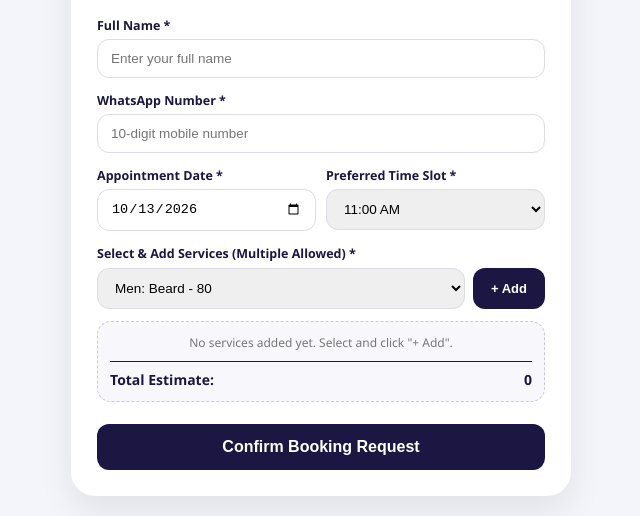
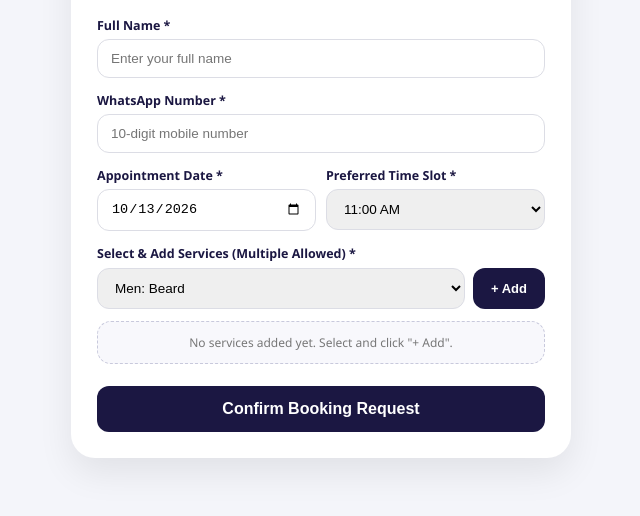
Before and after one commit to schnsharma31-alt/sakshi-salon-server, a website: page public/book.html in a window 1280 px wide. Shown: the part 298-814 px from the top of the page, without its empty margins (319-959 px from the left). Drawn offline with Linux system fonts and the light colour scheme.

Commit message:
Hide service prices from online booking portal

```diff
--- a/public/book.html
+++ b/public/book.html
@@ -9,26 +9,8 @@
     body { font-family: 'Segoe UI', Tahoma, Geneva, Verdana, sans-serif; background: #f4f5fa; margin: 0; padding: 20px; display: flex; justify-content: center; }
     .card { background: #fff; max-width: 500px; width: 100%; border-radius: 24px; padding: 26px; box-shadow: 0 15px 35px rgba(0,0,0,0.08); }
     .header { text-align: center; border-bottom: 2px solid #1B1742; padding-bottom: 16px; margin-bottom: 20px; }
-    .logo-badge {
-      width: 150px;
-      height: 150px;
-      border-radius: 50%;
-      background: #1B1742;
-      border: 4px solid #E5B842;
-      display: inline-flex;
-      align-items: center;
-      justify-content: center;
-      padding: 4px;
-      box-shadow: 0 8px 22px rgba(0,0,0,0.28);
-      margin-bottom: 12px;
-      overflow: hidden;
-    }
-    .logo-badge img {
-      width: 125%;
-      height: 125%;
-      object-fit: contain;
-      border-radius: 50%;
-    }
+    .logo-badge { width: 150px; height: 150px; border-radius: 50%; background: #1B1742; border: 4px solid #E5B842; display: inline-flex; align-items: center; justify-content: center; padding: 4px; box-shadow: 0 8px 22px rgba(0,0,0,0.28); margin-bottom: 12px; overflow: hidden; }
+    .logo-badge img { width: 125%; height: 125%; object-fit: contain; border-radius: 50%; }
     .title { color: #1B1742; font-size: 20px; font-weight: bold; margin: 4px 0 2px 0; }
     .sub { color: #666; font-size: 11.5px; margin: 2px 0; }
     label { font-size: 12.5px; font-weight: 600; color: #1B1742; display: block; margin-top: 14px; margin-bottom: 5px; }
@@ -40,8 +22,7 @@
     .cart-item { display: flex; align-items: center; justify-content: space-between; padding: 8px 0; border-bottom: 1px solid #ebebf2; font-size: 13px; }
     .cart-item:last-child { border-bottom: none; }
     .qty-ctrl { display: flex; align-items: center; gap: 8px; }
-    .qty-btn { width: 26px; height: 26px; border-radius: 6px; border: 1px solid #ccc; background: #fff; cursor: pointer; font-weight: bold; }
-    .total-bar { display: flex; justify-content: space-between; font-weight: bold; margin-top: 10px; padding-top: 8px; border-top: 1.5px solid #1B1742; font-size: 14px; color: #1B1742; }
+    .qty-btn { width: 28px; height: 28px; border-radius: 6px; border: 1px solid #ccc; background: #fff; cursor: pointer; font-weight: bold; font-size: 15px; }
     .btn-submit { margin-top: 22px; width: 100%; background: #1B1742; color: #fff; border: none; padding: 14px; border-radius: 12px; font-size: 16px; font-weight: bold; cursor: pointer; }
     .btn-submit:hover { background: #2a2560; }
     .success-box { display: none; text-align: center; padding: 30px 10px; }
@@ -92,59 +73,59 @@
       <div class="service-add-row">
         <select id="serviceSelector">
           <optgroup label="Men's Grooming">
-            <option value="Men: Beard" data-price="80">Men: Beard - 80</option>
-            <option value="Men: Clean Shave" data-price="60">Men: Clean Shave - 60</option>
-            <option value="Men: Haircut" data-price="120">Men: Haircut - 120</option>
-            <option value="Men: Head Wash" data-price="50">Men: Head Wash - 50</option>
-            <option value="Men: Treatment Hair Wash" data-price="100">Men: Treatment Hair Wash - 100</option>
-            <option value="Men: Head Massage" data-price="150">Men: Head Massage - 150</option>
-            <option value="Men: Hair Setting" data-price="50">Men: Hair Setting - 50</option>
+            <option value="Men: Beard">Men: Beard</option>
+            <option value="Men: Clean Shave">Men: Clean Shave</option>
+            <option value="Men: Haircut">Men: Haircut</option>
+            <option value="Men: Head Wash">Men: Head Wash</option>
+            <option value="Men: Treatment Hair Wash">Men: Treatment Hair Wash</option>
+            <option value="Men: Head Massage">Men: Head Massage</option>
+            <option value="Men: Hair Setting">Men: Hair Setting</option>
           </optgroup>
           <optgroup label="Waxing & Threading">
-            <option value="Threading" data-price="30">Threading - 30</option>
-            <option value="Upperlips" data-price="20">Upperlips - 20</option>
-            <option value="Full Face (Wax)" data-price="300">Full Face (Wax) - 300</option>
-            <option value="Normal Wax: Full Arms" data-price="199">Normal Wax: Full Arms - 199</option>
-            <option value="Normal Wax: Full Legs" data-price="299">Normal Wax: Full Legs - 299</option>
-            <option value="Normal Wax: Full Body" data-price="1199">Normal Wax: Full Body - 1199</option>
-            <option value="Rica Wax: Full Arms" data-price="349">Rica Wax: Full Arms - 349</option>
-            <option value="Rica Wax: Full Legs" data-price="499">Rica Wax: Full Legs - 499</option>
-            <option value="Rica Wax: Full Body" data-price="1599">Rica Wax: Full Body - 1599</option>
+            <option value="Threading">Threading</option>
+            <option value="Upperlips">Upperlips</option>
+            <option value="Full Face (Wax)">Full Face (Wax)</option>
+            <option value="Normal Wax: Full Arms">Normal Wax: Full Arms</option>
+            <option value="Normal Wax: Full Legs">Normal Wax: Full Legs</option>
+            <option value="Normal Wax: Full Body">Normal Wax: Full Body</option>
+            <option value="Rica Wax: Full Arms">Rica Wax: Full Arms</option>
+            <option value="Rica Wax: Full Legs">Rica Wax: Full Legs</option>
+            <option value="Rica Wax: Full Body">Rica Wax: Full Body</option>
           </optgroup>
           <optgroup label="Bleach & D-Tan">
-            <option value="Bleach: Oxy (Face & Neck)" data-price="349">Bleach: Oxy (Face & Neck) - 349</option>
-            <option value="Bleach: Full Body" data-price="1500">Bleach: Full Body - 1500</option>
-            <option value="D-Tan: Raaga (Face & Neck)" data-price="500">D-Tan: Raaga (Face & Neck) - 500</option>
-            <option value="D-Tan: O3+ (Face & Neck)" data-price="600">D-Tan: O3+ (Face & Neck) - 600</option>
-            <option value="D-Tan: Full Body" data-price="2000">D-Tan: Full Body - 2000</option>
+            <option value="Bleach: Oxy (Face & Neck)">Bleach: Oxy (Face & Neck)</option>
+            <option value="Bleach: Full Body">Bleach: Full Body</option>
+            <option value="D-Tan: Raaga (Face & Neck)">D-Tan: Raaga (Face & Neck)</option>
+            <option value="D-Tan: O3+ (Face & Neck)">D-Tan: O3+ (Face & Neck)</option>
+            <option value="D-Tan: Full Body">D-Tan: Full Body</option>
           </optgroup>
           <optgroup label="Clean-up & Facials">
-            <option value="Clean-Up: Fruit" data-price="299">Clean-Up: Fruit - 299</option>
-            <option value="Clean-Up: O3+" data-price="1199">Clean-Up: O3+ - 1199</option>
-            <option value="Facial: Fruit" data-price="499">Facial: Fruit - 499</option>
-            <option value="Facial: Ozone" data-price="1199">Facial: Ozone - 1199</option>
-            <option value="Facial: O3+ Shine & Glow" data-price="1799">Facial: O3+ Shine & Glow - 1799</option>
-            <option value="Facial: Korean (13 Step)" data-price="1999">Facial: Korean (13 Step) - 1999</option>
-            <option value="Facial: Korean Hydra" data-price="2999">Facial: Korean Hydra - 2999</option>
-            <option value="Facial: Luxury Kanpeki Pro Hydra" data-price="3499">Facial: Luxury Kanpeki Pro Hydra - 3499</option>
+            <option value="Clean-Up: Fruit">Clean-Up: Fruit</option>
+            <option value="Clean-Up: O3+">Clean-Up: O3+</option>
+            <option value="Facial: Fruit">Facial: Fruit</option>
+            <option value="Facial: Ozone">Facial: Ozone</option>
+            <option value="Facial: O3+ Shine & Glow">Facial: O3+ Shine & Glow</option>
+            <option value="Facial: Korean (13 Step)">Facial: Korean (13 Step)</option>
+            <option value="Facial: Korean Hydra">Facial: Korean Hydra</option>
+            <option value="Facial: Luxury Kanpeki Pro Hydra">Facial: Luxury Kanpeki Pro Hydra</option>
           </optgroup>
           <optgroup label="Hair Care & Treatments">
-            <option value="Pedicure: Basic" data-price="500">Pedicure: Basic - 500</option>
-            <option value="Mani & Pedi: Basic" data-price="800">Mani & Pedi: Basic - 800</option>
-            <option value="Hair Spa: L'Oréal Basic" data-price="500">Hair Spa: L'Oréal Basic - 500</option>
-            <option value="Hair Spa: Streax" data-price="1200">Hair Spa: Streax - 1200</option>
-            <option value="Keratin Treatment" data-price="2000">Keratin Treatment - 2000</option>
-            <option value="Smoothening / Rebonding" data-price="2500">Smoothening / Rebonding - 2500</option>
-            <option value="Hair Botox" data-price="2500">Hair Botox - 2500</option>
-            <option value="Nanoplastia" data-price="4000">Nanoplastia - 4000</option>
+            <option value="Pedicure: Basic">Pedicure: Basic</option>
+            <option value="Mani & Pedi: Basic">Mani & Pedi: Basic</option>
+            <option value="Hair Spa: L'Oréal Basic">Hair Spa: L'Oréal Basic</option>
+            <option value="Hair Spa: Streax">Hair Spa: Streax</option>
+            <option value="Keratin Treatment">Keratin Treatment</option>
+            <option value="Smoothening / Rebonding">Smoothening / Rebonding</option>
+            <option value="Hair Botox">Hair Botox</option>
+            <option value="Nanoplastia">Nanoplastia</option>
           </optgroup>
           <optgroup label="Makeups & Packages">
-            <option value="Party Makeup: HD" data-price="3000">Party Makeup: HD - 3000</option>
-            <option value="Engagement Makeup: HD" data-price="6000">Engagement Makeup: HD - 6000</option>
-            <option value="Bridal Makeup: HD" data-price="18000">Bridal Makeup: HD - 18000</option>
-            <option value="Pre-Bridal: Classic Package" data-price="5999">Pre-Bridal: Classic Package - 5999</option>
-            <option value="Pre-Bridal: Advance Package" data-price="11999">Pre-Bridal: Advance Package - 11999</option>
-            <option value="Pre-Bridal: Luxury Package" data-price="16999">Pre-Bridal: Luxury Package - 16999</option>
+            <option value="Party Makeup: HD">Party Makeup: HD</option>
+            <option value="Engagement Makeup: HD">Engagement Makeup: HD</option>
+            <option value="Bridal Makeup: HD">Bridal Makeup: HD</option>
+            <option value="Pre-Bridal: Classic Package">Pre-Bridal: Classic Package</option>
+            <option value="Pre-Bridal: Advance Package">Pre-Bridal: Advance Package</option>
+            <option value="Pre-Bridal: Luxury Package">Pre-Bridal: Luxury Package</option>
           </optgroup>
         </select>
         <button type="button" class="btn-add" onclick="addSelectedService()">+ Add</button>
@@ -152,10 +133,6 @@
 
       <div class="cart-box" id="cartBox">
         <div id="cartList" style="color:#777;font-size:12px;text-align:center;">No services added yet. Select and click "+ Add".</div>
-        <div class="total-bar">
-          <span>Total Estimate:</span>
-          <span id="totalPriceDisplay">0</span>
-        </div>
       </div>
 
       <button type="submit" class="btn-submit" id="submitBtn">Confirm Booking Request</button>
@@ -175,45 +152,37 @@
     function addSelectedService() {
       const sel = document.getElementById('serviceSelector');
       const name = sel.value;
-      const price = parseInt(sel.options[sel.selectedIndex].getAttribute('data-price')) || 0;
 
       if (!cart[name]) {
-        cart[name] = { price: price, qty: 1 };
+        cart[name] = 1;
       } else {
-        cart[name].qty += 1;
+        cart[name] += 1;
       }
       renderCart();
     }
 
     function changeQty(name, delta) {
       if (cart[name]) {
-        cart[name].qty += delta;
-        if (cart[name].qty <= 0) delete cart[name];
+        cart[name] += delta;
+        if (cart[name] <= 0) delete cart[name];
         renderCart();
       }
     }
 
     function renderCart() {
       const cartList = document.getElementById('cartList');
-      const totalDisplay = document.getElementById('totalPriceDisplay');
       const keys = Object.keys(cart);
 
       if (keys.length === 0) {
         cartList.innerHTML = '<div style="color:#777;font-size:12px;text-align:center;">No services added yet. Select and click "+ Add".</div>';
-        totalDisplay.innerText = '0';
         return;
       }
 
-      let total = 0;
       let html = '';
       keys.forEach(k => {
-        const item = cart[k];
-        const sub = item.price * item.qty;
-        total += sub;
-        html += '<div class="cart-item"><div><strong>' + k + '</strong><br><span style="color:#666;font-size:11.5px;">' + item.price + ' each</span></div><div class="qty-ctrl"><button type="button" class="qty-btn" onclick="changeQty(\'' + k + '\', -1)">-</button><span style="font-weight:bold;">' + item.qty + '</span><button type="button" class="qty-btn" onclick="changeQty(\'' + k + '\', 1)">+</button><span style="font-weight:bold;margin-left:8px;color:#1B1742;">' + sub + '</span></div></div>';
+        html += '<div class="cart-item"><div><strong>' + k + '</strong></div><div class="qty-ctrl"><button type="button" class="qty-btn" onclick="changeQty(\'' + k + '\', -1)">-</button><span style="font-weight:bold;margin:0 4px;">' + cart[k] + '</span><button type="button" class="qty-btn" onclick="changeQty(\'' + k + '\', 1)">+</button></div></div>';
       });
       cartList.innerHTML = html;
-      totalDisplay.innerText = '' + total;
     }
 
     document.getElementById('bookingForm').addEventListener('submit', async (e) => {
@@ -228,7 +197,7 @@
       btn.disabled = true;
       btn.innerText = 'Submitting Booking...';
 
-      const summaryText = keys.map(k => k + ' (x' + cart[k].qty + ')').join(', ');
+      const summaryText = keys.map(k => k + ' (x' + cart[k] + ')').join(', ');
 
       const booking = {
         name: document.getElementById('custName').value,
@@ -254,7 +223,7 @@
           btn.innerText = 'Confirm Booking Request';
         }
       } catch (err) {
-        alert('Server wake up time issue. Please retry in 10 seconds.');
+        alert('Server waking up or network issue. Please retry in 10 seconds.');
         btn.disabled = false;
         btn.innerText = 'Confirm Booking Request';
       }
```
